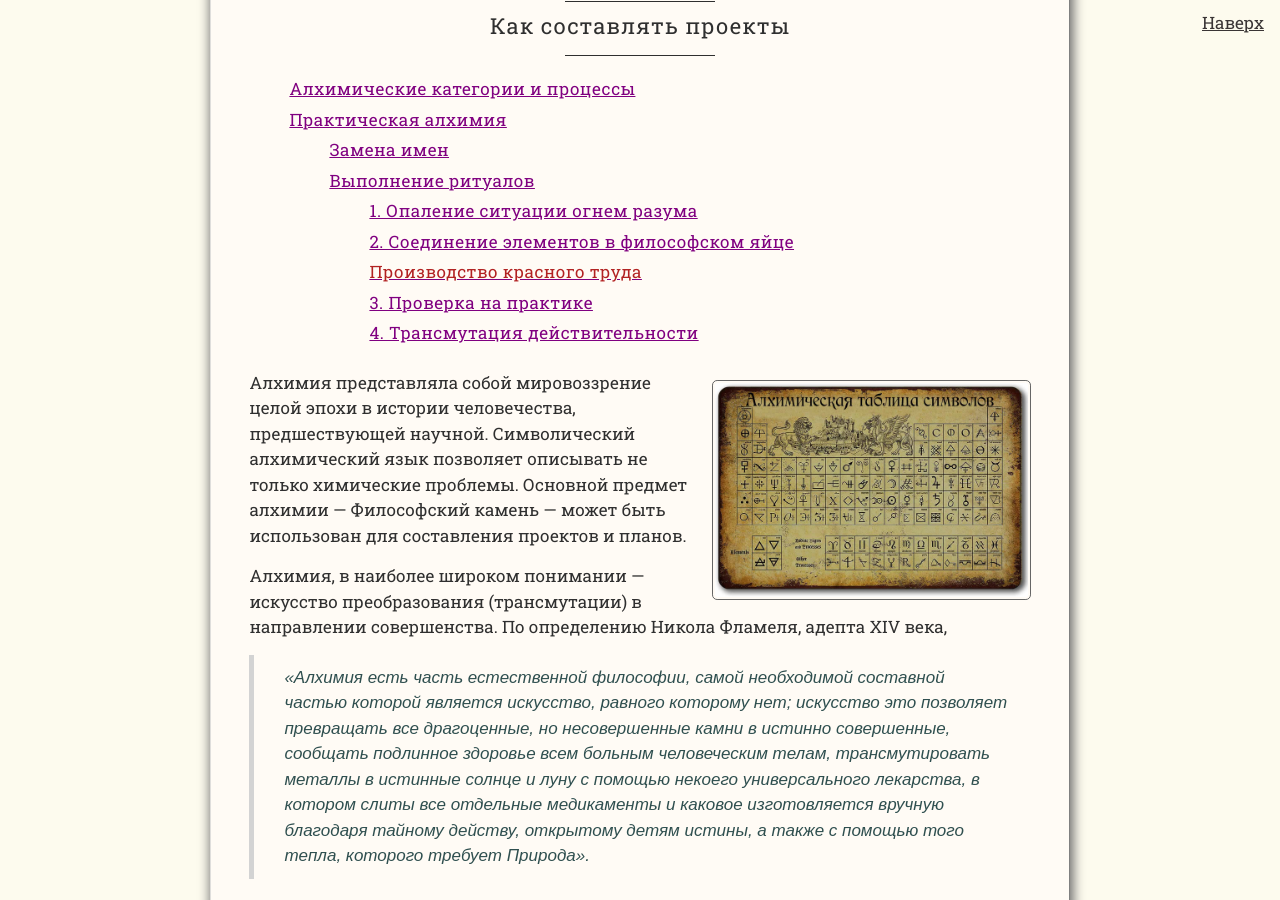
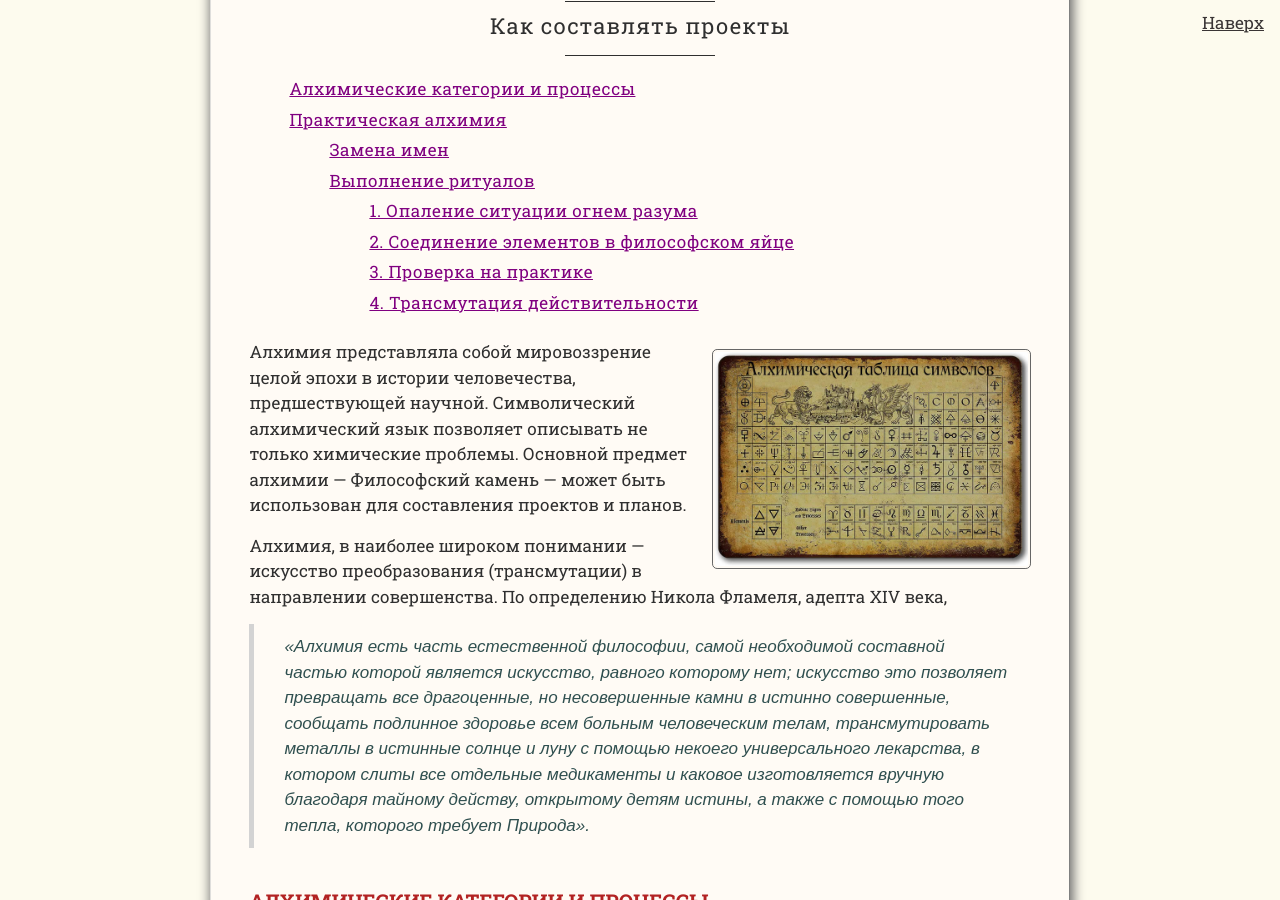
Before and after one commit to SergSi/land-use-art, a Jekyll site: the page built from _posts/2024-10-25-alchemy.md, in a window 1280 px wide and 900 px high, scrolled down 326 px. Built offline with Jekyll 4.4.1, drawn with Linux system fonts in a browser that asks for light colours; some web fonts are replaced.

Commit message:
Update 2024-10-25-alchemy.md

```diff
--- a/_posts/2024-10-25-alchemy.md
+++ b/_posts/2024-10-25-alchemy.md
@@ -107,7 +107,7 @@
 
 Задача белого труда — ответить на вопрос — почему надо что-то сделать. Ответ на этот вопрос позволяет успешно ответить на следующий вопрос — как это сделать?
 
-### **Производство красного труда**
+**Производство красного труда**
 
 Производим красный труд – соединяем сложившуюся ситуацию с усилиями, которые позволяют достичь разумные цели. Красный труд отвечает на вопрос — как что-то надо сделать. В зависимости от степени приложенных к желаниям усилий, получаем белый, розовый или красный камень. Красный камень это средство достижения любых желаний, полностью обеспеченных кадровыми, материальными, финансовыми ресурсами. Розовый камень – средство улучшения ситуации в условиях ограниченных ресурсов. Белый камень получается, когда ресурсов хватает только на сохранение ситуации, в надежде, что условия, как минимум, не ухудшаться.
 
```
